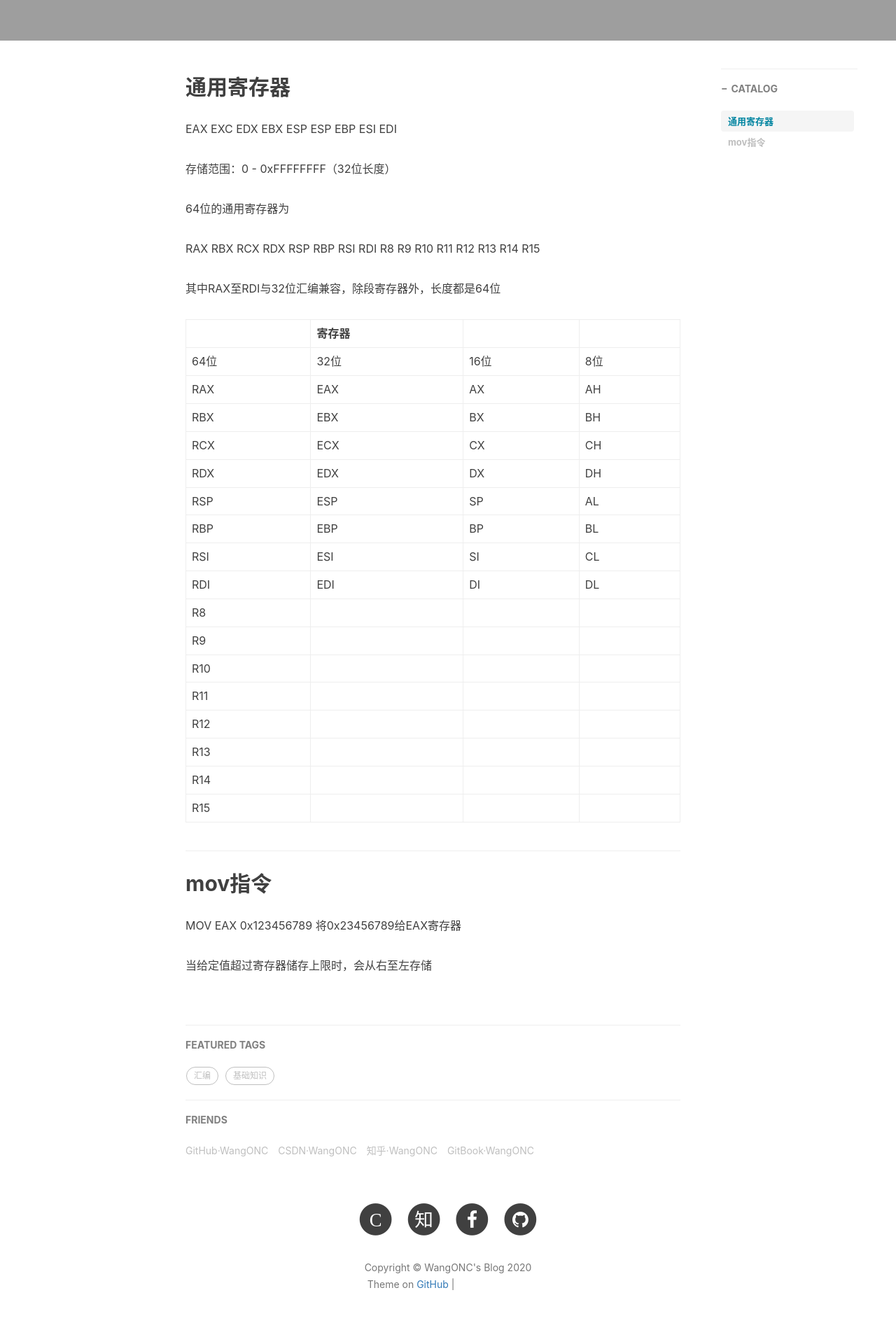
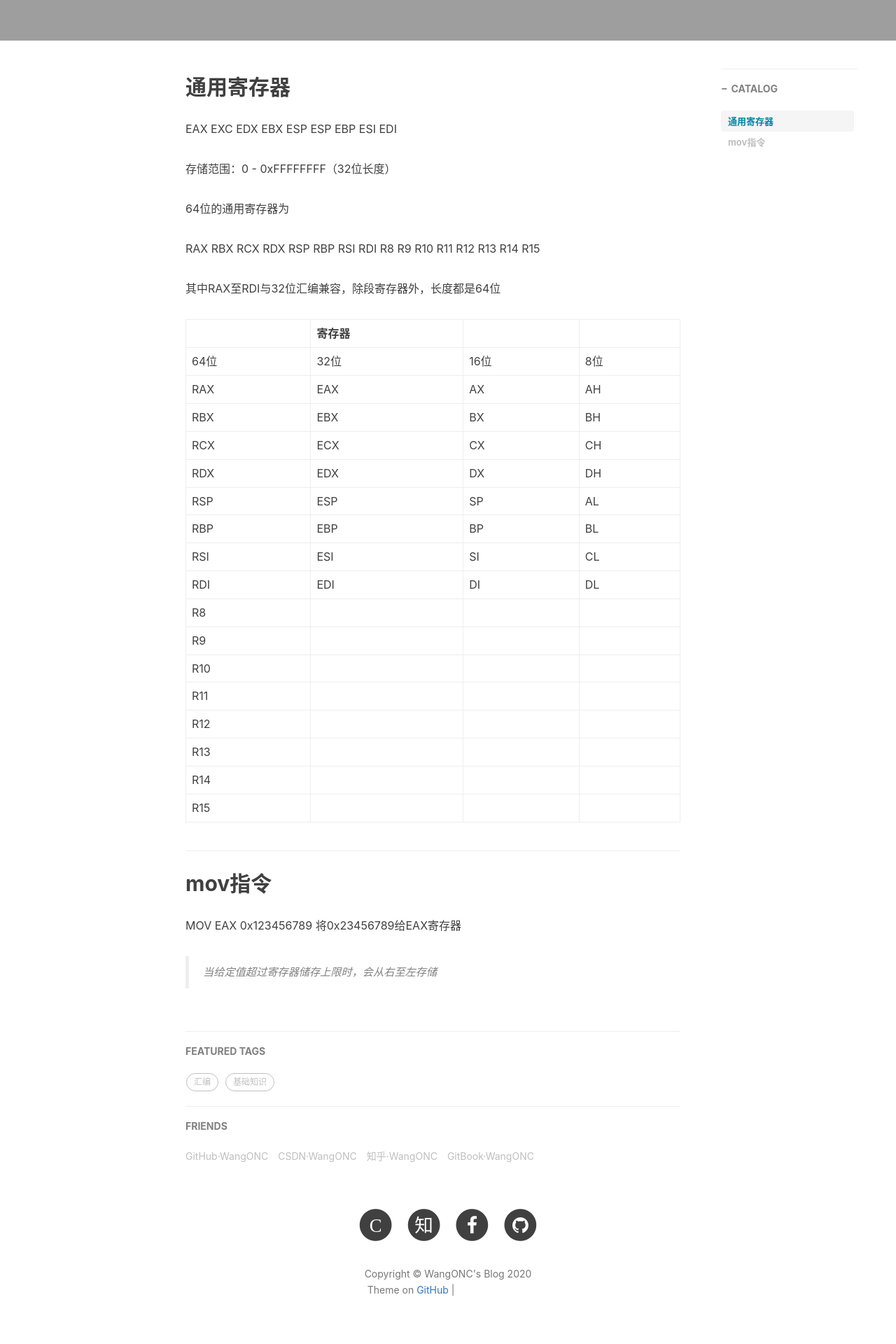
Before and after one commit to rainbomsea/rainbomsea.github.io, a Jekyll site: the page built from _posts/2020-04-07-DEMO.md, in a window 1280 px wide. Shown: the part 465-2385 px from the top of the page at 70% size. Built offline with Jekyll 4.4.1, drawn with Linux system fonts in a browser that asks for light colours; nearby versions of some CDN libraries; comment, search, counter and statistics services are not loaded; grey boxes are pictures that could not be loaded.

```diff
--- a/_posts/2020-04-07-DEMO.md
+++ b/_posts/2020-04-07-DEMO.md
@@ -51,4 +51,4 @@ RAX	RBX	RCX	RDX	RSP	RBP	RSI	RDI	R8	R9	R10	R11	R12	R13	R14	R15
 
 MOV EAX 0x123456789	将0x23456789给EAX寄存器
 
-当给定值超过寄存器储存上限时，会从右至左存储
+>   当给定值超过寄存器储存上限时，会从右至左存储
```
